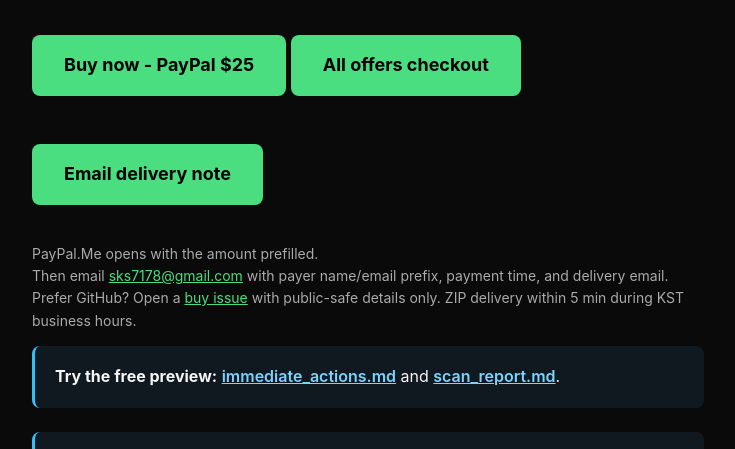
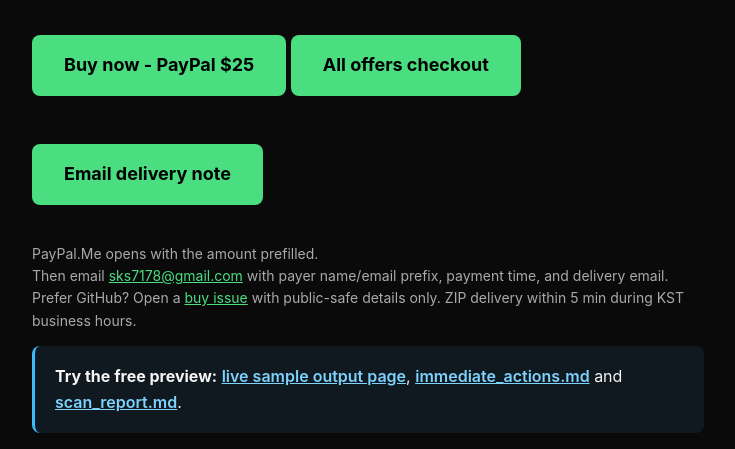
Before and after one commit to duct-tape2/ai-money-stack, a plain HTML site: page docs/index.html in a window 1280 px wide. Shown: the part 277-726 px from the top of the page, without its empty margins (272-1007 px from the left). Drawn offline with Linux system fonts and the light colour scheme.

Commit message:
Link AI Money live sample output preview

```diff
--- a/docs/index.html
+++ b/docs/index.html
@@ -80,6 +80,7 @@
 
 <div class="preview">
 <strong>Try the free preview:</strong>
+<a href="https://duct-tape2.github.io/examples/ai-money-stack-sample-output/">live sample output page</a>,
 <a href="https://github.com/duct-tape2/ai-money-stack/releases/download/v1.0-free-preview/immediate_actions.md">immediate_actions.md</a>
 and
 <a href="https://github.com/duct-tape2/ai-money-stack/releases/download/v1.0-free-preview/scan_report.md">scan_report.md</a>.
```
Also changed, not shown: 1 other file.
